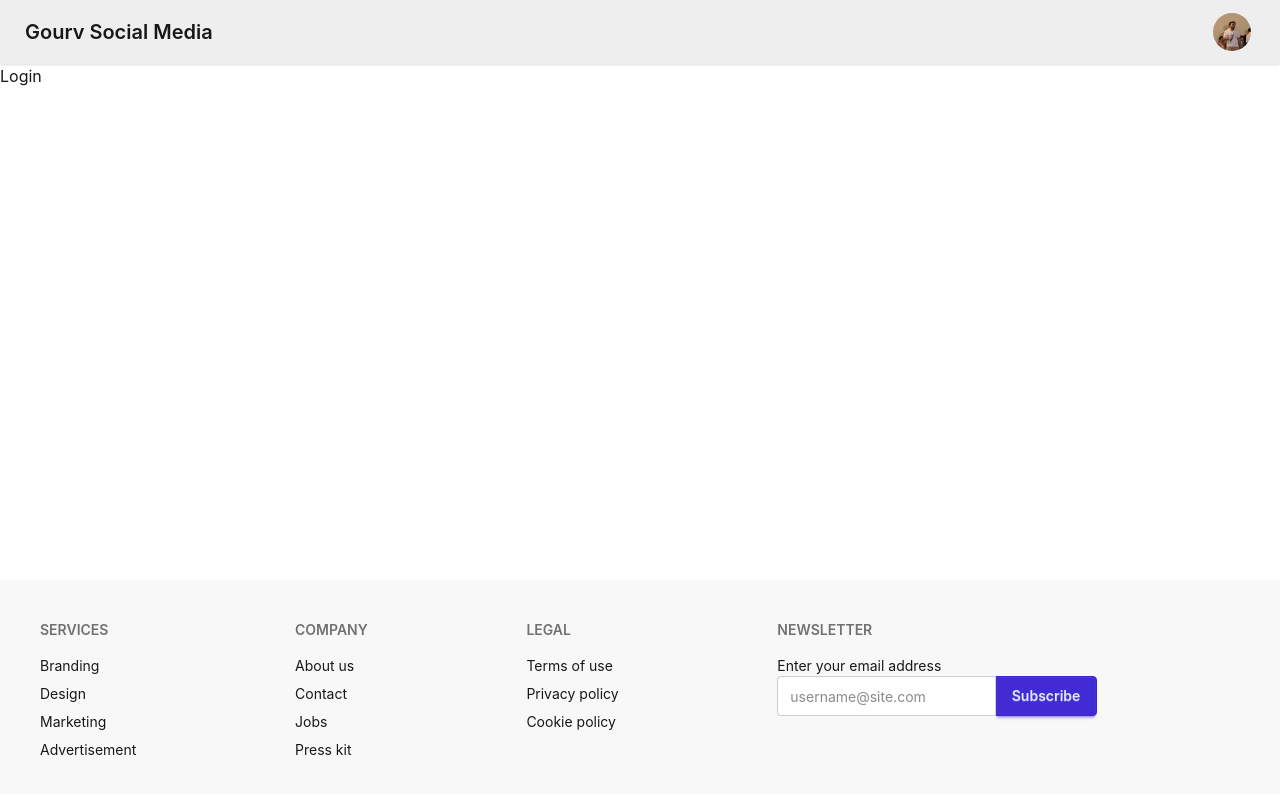
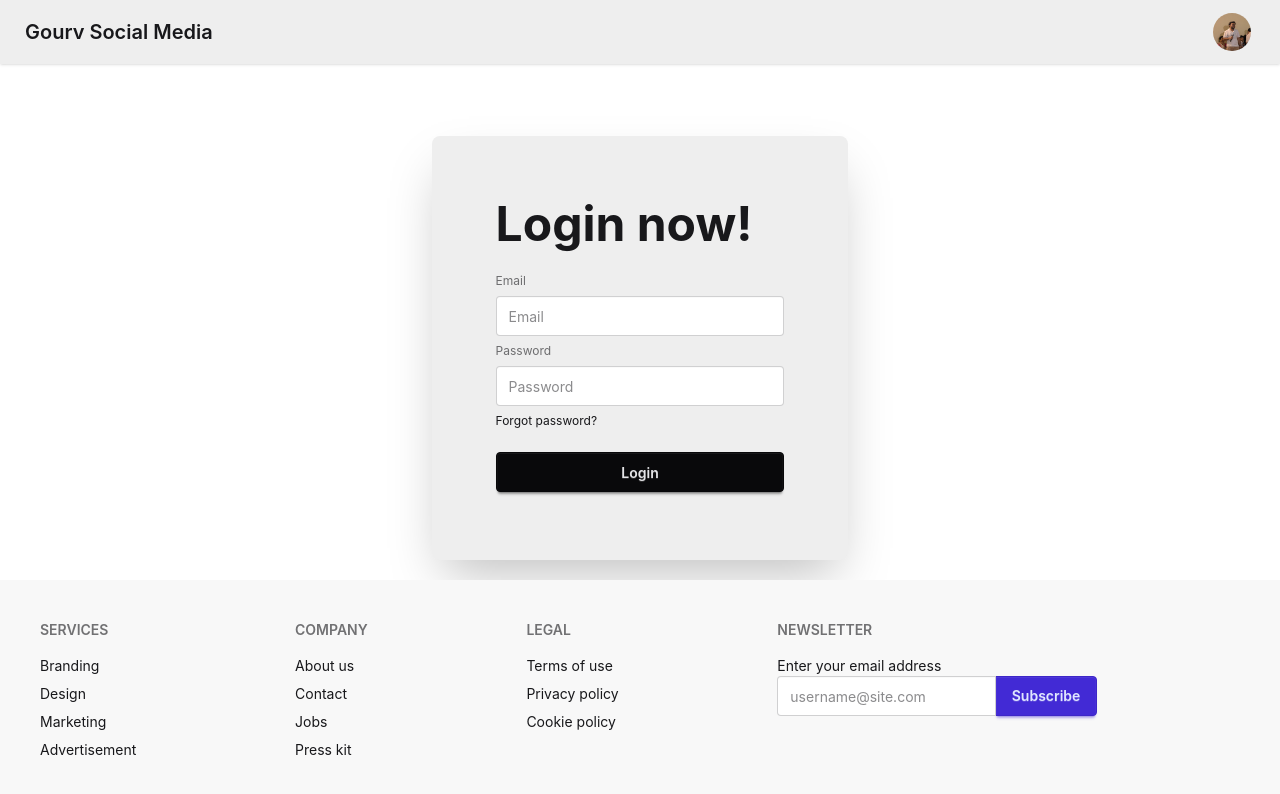
Before and after one commit to gouravsharma199/Social-Media-FE, a React (Vite) app: page /login in a window 1280 px wide. Shown: the top 794 px of the page. Built offline with nearby package versions, Linux system fonts and the light colour scheme.

Commit message:
login form UI completed

```diff
--- a/src/Login.jsx
+++ b/src/Login.jsx
@@ -2,7 +2,29 @@ import React from 'react'
 
 const Login = () => {
   return (
-    <div>Login</div>
+    <div className="hero  max-h-screen my-10">
+        <div className="hero-content flex-col lg:flex-row-reverse">
+            {/* <div className="text-center lg:text-left">
+
+                <p className="py-6">
+                    login and start your jurney Today
+                </p>
+            </div> */}
+            <div className="card bg-base-300 w-full max-w-lg shrink-0 shadow-2xl p-10 m-4">
+            <div className="card-body">
+                 <h1 className="text-5xl font-bold mb-3"> Login now! </h1>
+                <fieldset className="fieldset">
+                <label className="label">Email</label>
+                <input type="email" className="input" placeholder="Email" />
+                <label className="label">Password</label>
+                <input type="password" className="input" placeholder="Password" />
+                <div><a className="link link-hover">Forgot password?</a></div>
+                <button className="btn btn-neutral mt-4">Login</button>
+                </fieldset>
+            </div>
+            </div>
+        </div>
+    </div>
   )
 }
 
```
